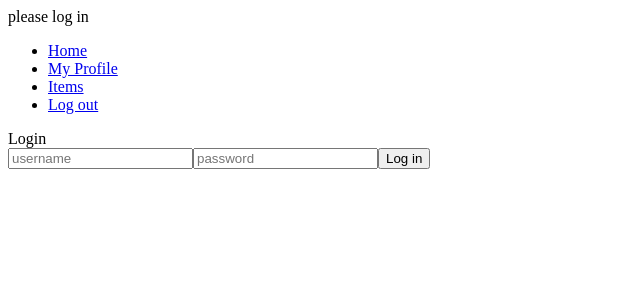
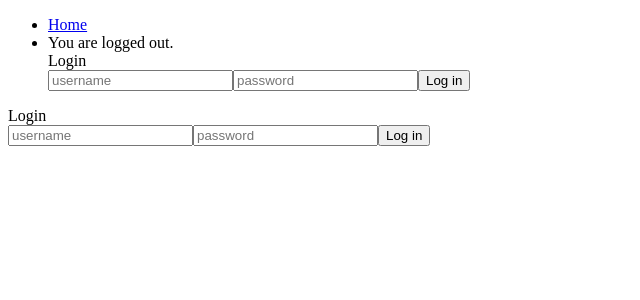
Before and after one commit to yapjinai/buckit, a React (Create React App) app: page /login in a window 1280 px wide. Shown: the top 300 px of the page, without its empty margins (0-640 px from the left). Built offline with nearby package versions, Linux system fonts and the light colour scheme.

Commit message:
login and out makes more sense now

```diff
--- a/src/pages/components/Nav.js
+++ b/src/pages/components/Nav.js
@@ -1,5 +1,6 @@
 import React, { Component } from 'react';
 import { Link } from 'react-router-dom'
+import Login from '../public/Login';
 
 import {
   logOut
@@ -12,9 +13,19 @@ class Nav extends Component {
   render() {
     return (
       <nav className="Nav">
-      {this.props.loggedIn ? `Logged in as ${this.props.user.display_name}` : 'please log in'}
         <ul>
           <li><Link to='/'>Home</Link></li>
+
+          {this.props.loggedIn ? this.loggedInNav : this.loggedOutNav}
+        </ul>
+      </nav>
+    );
+  }
+
+  ////////////////////
+
+  loggedInNav = (
+    <>
       <li><Link to='/profile'>My Profile</Link></li>
       <li><Link to='/items'>Items</Link></li>
       <li>
@@ -25,10 +36,15 @@ class Nav extends Component {
           Log out
         </Link>
       </li>
-        </ul>
-      </nav>
-    );
-  }
+    </>
+  )
+
+  loggedOutNav = (
+    <li>
+      You are logged out.
+      <Login />
+    </li>
+  )
 
   ////////////////////
 
--- a/src/pages/public/Home.js
+++ b/src/pages/public/Home.js
@@ -1,27 +1,52 @@
 import React, { Component } from 'react';
+
+// Redux
+import { connect } from 'react-redux'
+import {
+  // loginUser,
+  // setCurrentUser
+} from '../../actions'
 
 // const apiUrl = 'http://localhost:3000'
 
 class Home extends Component {
   render() {
-    // this.fetchUsers()
-
-    return (
-      <div className="Home">
-        Home
-      </div>
-    );
+    return this.props.loggedIn ? this.loggedInHome : this.loggedOutHome
   }
 
   ///////////////////////
-  //
-  // fetchUsers = () => {
-  //   fetch(`${apiUrl}/api/v1/users`)
-  //   .then(r => r.json())
-  //   .then(r => {
-  //     console.log("r:", r)
-  //   })
-  // }
+
+  loggedInHome = (
+    <div className="Home">You are logged in.</div>
+  )
+
+  loggedOutHome = (
+    <div className="Home">
+      You are logged out.
+    </div>
+  )
+
 }
 
-export default Home;
+
+///////////////////
+// redux
+///////////////////
+
+const mapStateToProps = (state) => {
+  console.log(state)
+  return ({
+  loggedIn: state.usersReducer.loggedIn
+})}
+
+const mapDispatchToProps = (dispatch, ownProps) => ({
+})
+
+
+const connectedHome = connect(
+  mapStateToProps,
+  mapDispatchToProps
+)(Home)
+
+
+export default connectedHome;
--- a/src/pages/public/Login.js
+++ b/src/pages/public/Login.js
@@ -104,6 +104,9 @@ class Login extends Component {
 
 }
 
+///////////////////
+// redux
+///////////////////
 
 const mapStateToProps = (state) => {
   console.log(state)
```
Lines whose indentation alone changed are shown as unchanged.
